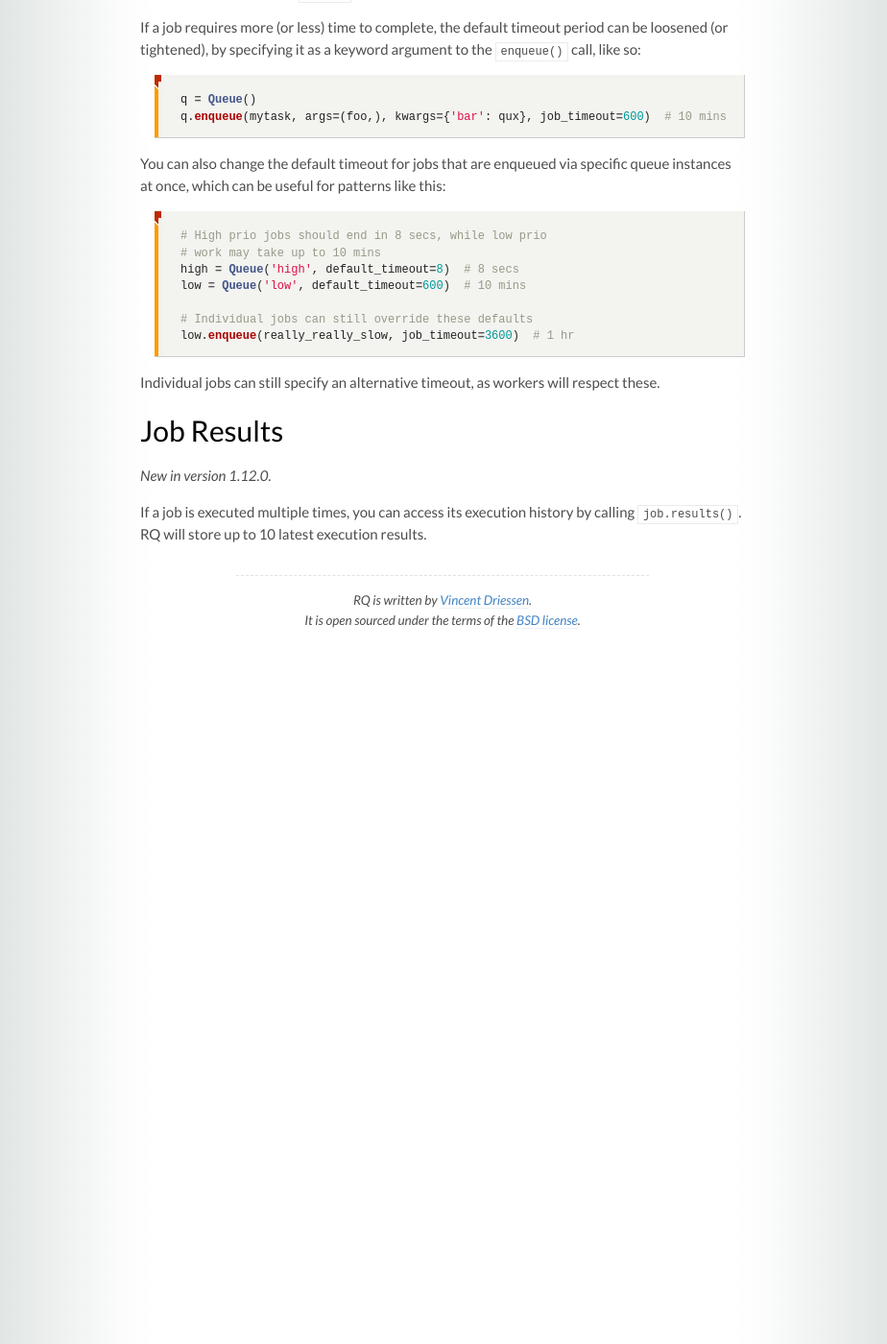
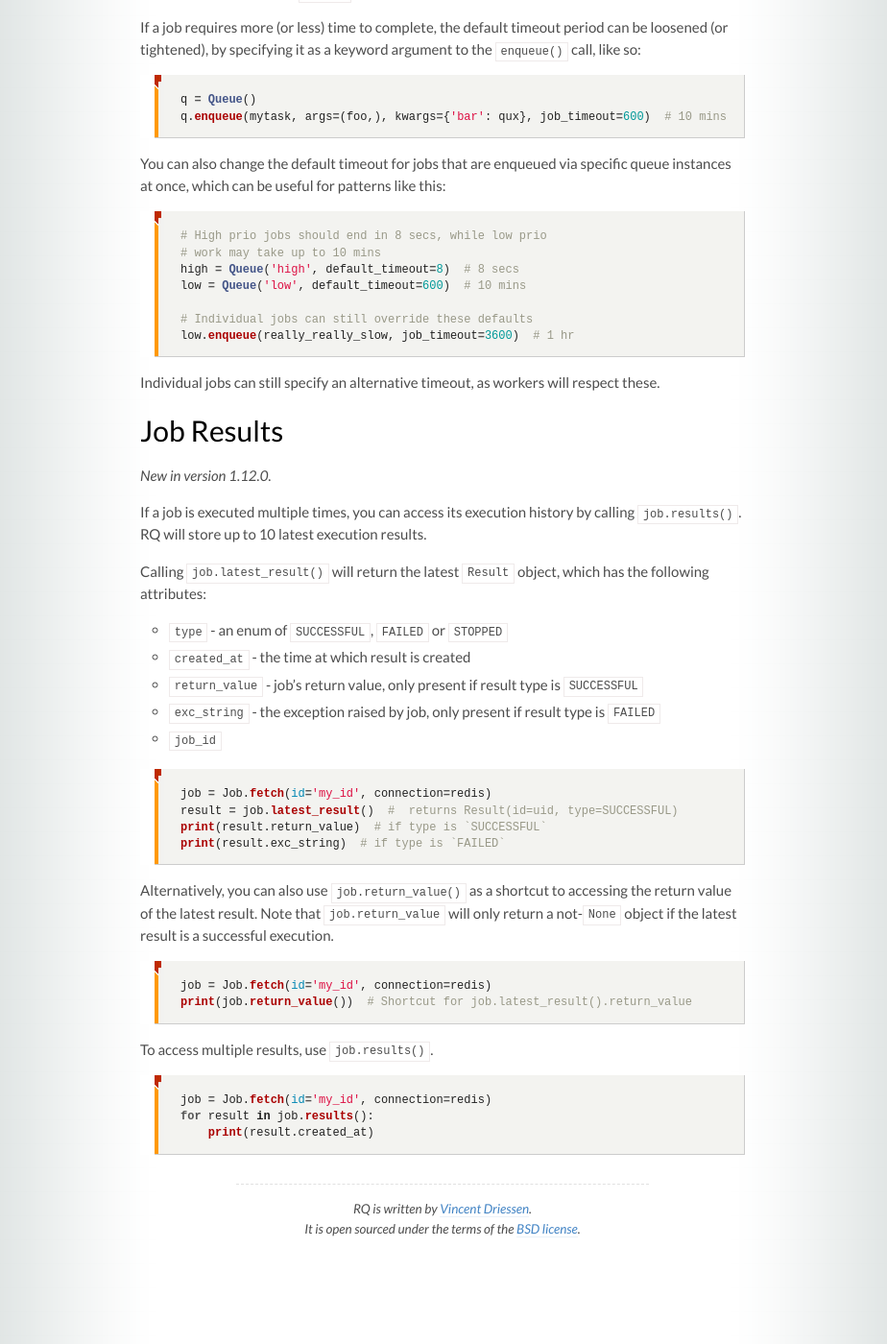
Before and after one commit to rq/rq, a Jekyll site: the page built from docs/docs/results.md, in a window 1280 px wide and 1400 px high, scrolled down 1983 px. Shown: the whole window at 96% size, without its empty margins (179-1103 px from the left). Built offline with Jekyll 4.4.1, drawn with Linux system fonts in a browser that asks for light colours; some web fonts are replaced; comment, search, counter and statistics services are not loaded.

Commit message:
Documented job.results()

````diff
--- a/docs/docs/results.md
+++ b/docs/docs/results.md
@@ -120,3 +120,35 @@ _New in version 1.12.0._
 
 If a job is executed multiple times, you can access its execution history by calling
 `job.results()`. RQ will store up to 10 latest execution results.
+
+Calling `job.latest_result()` will return the latest `Result` object, which has the
+following attributes:
+* `type` - an enum of `SUCCESSFUL`, `FAILED` or `STOPPED`
+* `created_at` - the time at which result is created
+* `return_value` - job's return value, only present if result type is `SUCCESSFUL`
+* `exc_string` - the exception raised by job, only present if result type is `FAILED`
+* `job_id`
+
+```python
+job = Job.fetch(id='my_id', connection=redis)
+result = job.latest_result()  #  returns Result(id=uid, type=SUCCESSFUL)
+print(result.return_value)  # if type is `SUCCESSFUL`
+print(result.exc_string)  # if type is `FAILED`
+```
+
+Alternatively, you can also use `job.return_value()` as a shortcut to accessing
+the return value of the latest result. Note that `job.return_value` will only
+return a not-`None` object if the latest result is a successful execution.
+
+```python
+job = Job.fetch(id='my_id', connection=redis)
+print(job.return_value())  # Shortcut for job.latest_result().return_value
+```
+
+To access multiple results, use `job.results()`.
+
+```python
+job = Job.fetch(id='my_id', connection=redis)
+for result in job.results():
+    print(result.created_at)
+```
````
